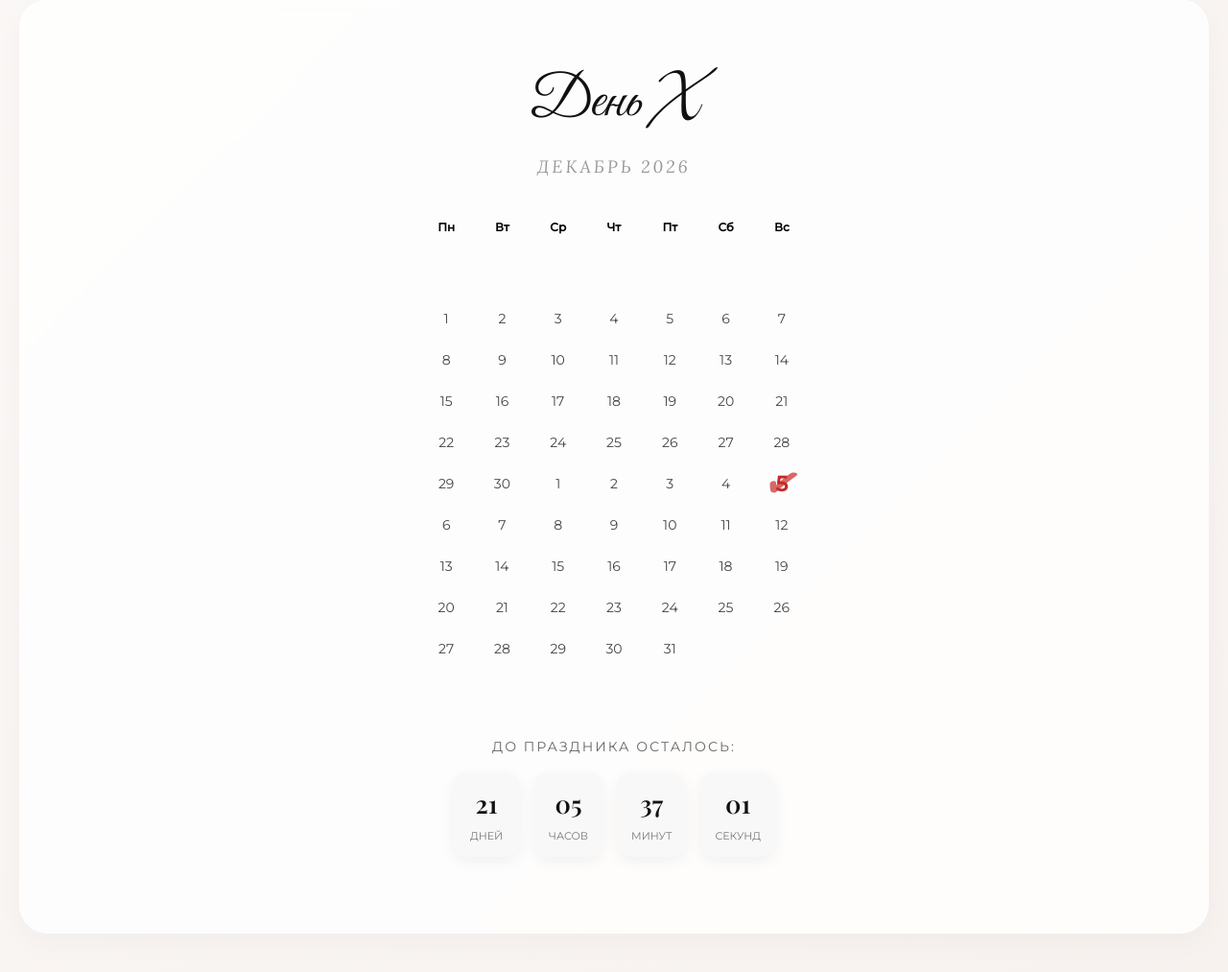
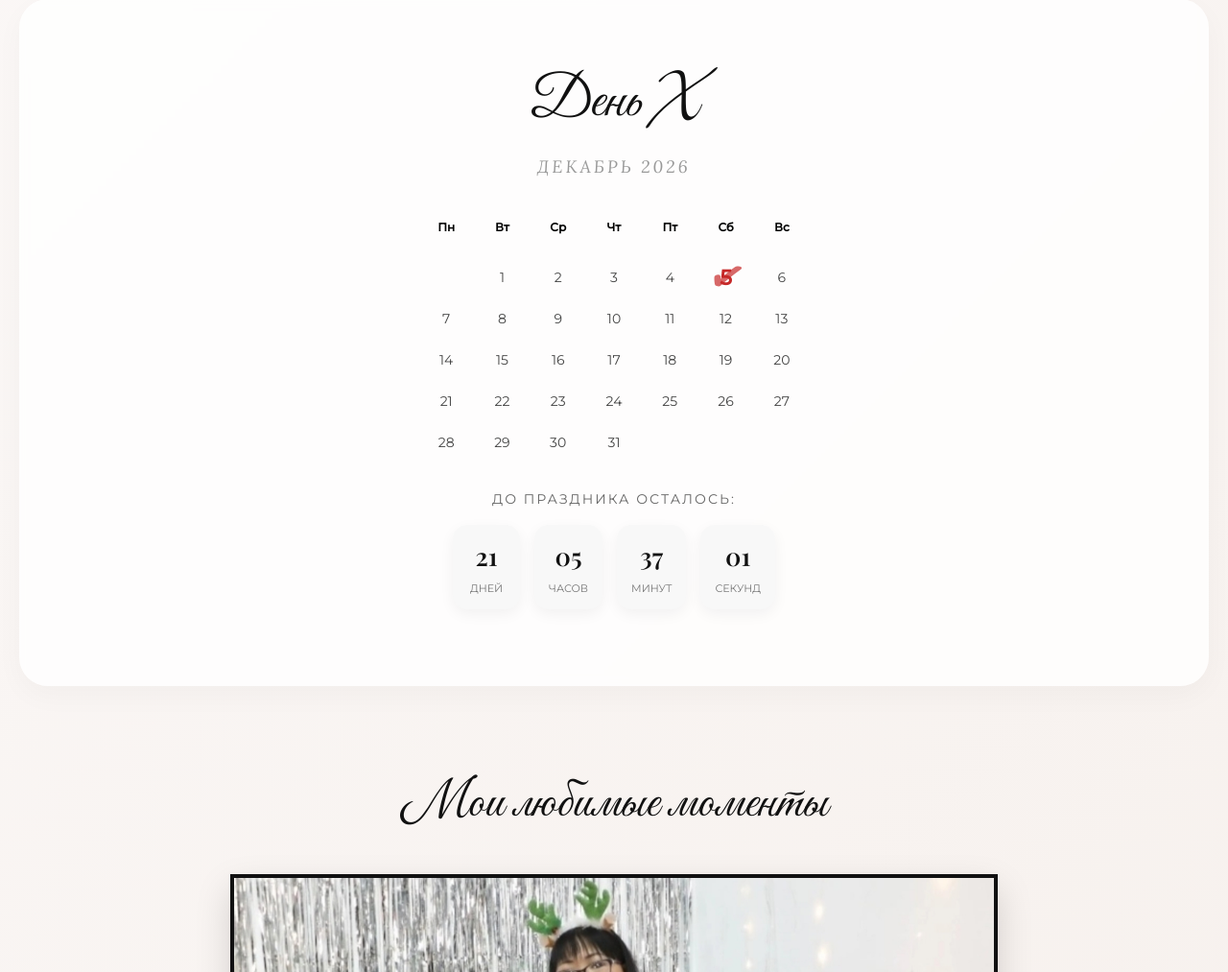
Before and after one commit to ajslanmongus671-gif/aunt-birthday-45, a Django app: page / in a window 1280 px wide. Shown: the part 1685-2698 px from the top of the page at 96% size. Run offline with Django 4.2, Linux system fonts and the light colour scheme; some web fonts are replaced.

Commit message:
Fix calendar 5th December on Saturday

```diff
--- a/templates/invitation/index.html
+++ b/templates/invitation/index.html
@@ -70,22 +70,25 @@
 
             <div class="calendar-box">
                 <div class="calendar-grid">
+                    <!-- Дни недели -->
                     <span>Пн</span><span>Вт</span><span>Ср</span><span>Чт</span><span>Пт</span><span>Сб</span><span>Вс</span>
 
-                    <!-- Ноябрь 2026 -->
-                    <span class="empty"></span><span class="empty"></span><span class="empty"></span><span class="empty"></span><span class="empty"></span><span class="empty"></span><span class="empty"></span>
-                    <span>1</span><span>2</span><span>3</span><span>4</span><span>5</span><span>6</span><span>7</span>
-                    <span>8</span><span>9</span><span>10</span><span>11</span><span>12</span><span>13</span><span>14</span>
-                    <span>15</span><span>16</span><span>17</span><span>18</span><span>19</span><span>20</span><span>21</span>
-                    <span>22</span><span>23</span><span>24</span><span>25</span><span>26</span><span>27</span><span>28</span>
-                    <span>29</span><span>30</span>
-                    <!-- Декабрь 2026 -->
-                    <span>1</span><span>2</span><span>3</span><span>4</span>
-                    <span class="highlight">5</span><span>6</span><span>7</span>
-                    <span>8</span><span>9</span><span>10</span><span>11</span><span>12</span><span>13</span><span>14</span>
-                    <span>15</span><span>16</span><span>17</span><span>18</span><span>19</span><span>20</span><span>21</span>
-                    <span>22</span><span>23</span><span>24</span><span>25</span><span>26</span><span>27</span><span>28</span>
-                    <span>29</span><span>30</span><span>31</span><span class="empty"></span><span class="empty"></span><span class="empty"></span><span class="empty"></span>
+                    <!-- Первая неделя: 1 декабря - вторник -->
+                    <span class="empty"></span><span>1</span><span>2</span><span>3</span><span>4</span>
+                    <span class="highlight">5</span><span>6</span>
+
+                    <!-- Вторая неделя -->
+                    <span>7</span><span>8</span><span>9</span><span>10</span><span>11</span><span>12</span><span>13</span>
+
+                    <!-- Третья неделя -->
+                    <span>14</span><span>15</span><span>16</span><span>17</span><span>18</span><span>19</span><span>20</span>
+
+                    <!-- Четвертая неделя -->
+                    <span>21</span><span>22</span><span>23</span><span>24</span><span>25</span><span>26</span><span>27</span>
+
+                    <!-- Пятая неделя -->
+                    <span>28</span><span>29</span><span>30</span><span>31</span>
+                    <span class="empty"></span><span class="empty"></span><span class="empty"></span>
                 </div>
             </div>
 
```
